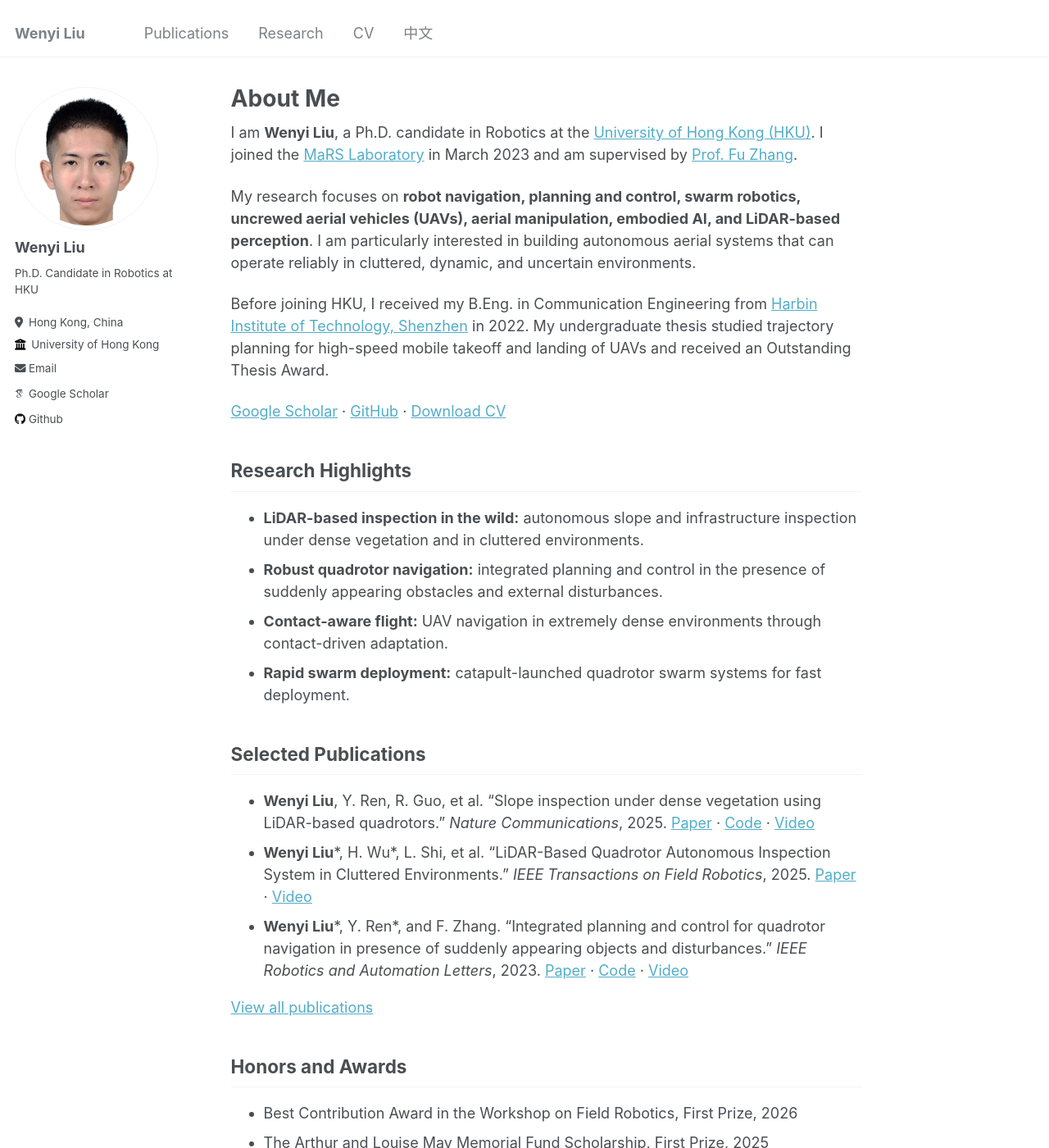
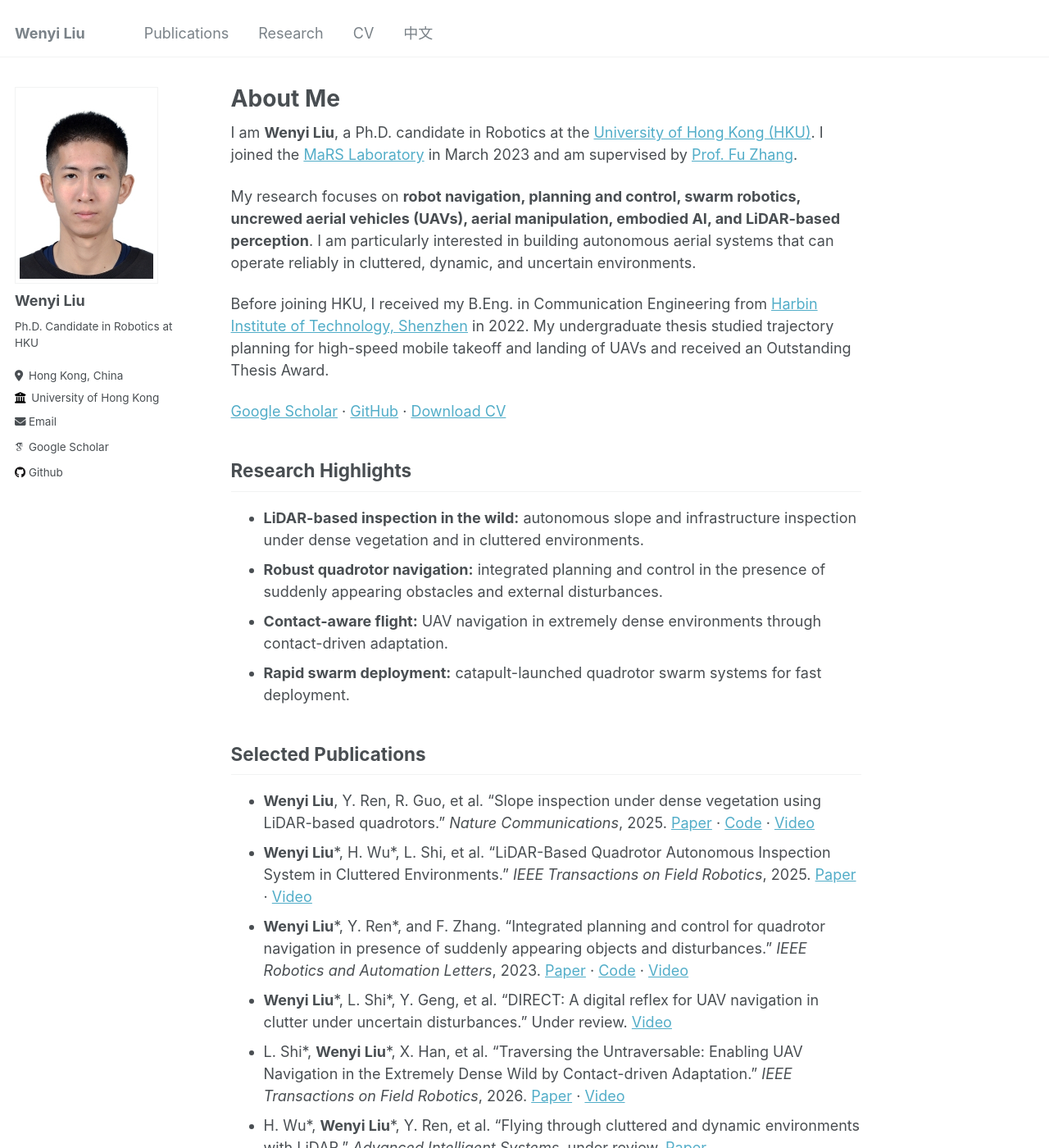
Before and after one commit to FENYUN323/liuwenyi.github.io, a Jekyll site: the page built from _pages/about.md, in a window 1280 px wide and 1400 px high. Shown: the whole window at 82% size. Built offline with Jekyll 4.4.1, drawn with Linux system fonts in a browser that asks for light colours; some web fonts are replaced; some of the changed text lies outside the part shown.

Commit message:
Update portrait and selected publications

```diff
--- a/_pages/about.md
+++ b/_pages/about.md
@@ -27,6 +27,11 @@ Before joining HKU, I received my B.Eng. in Communication Engineering from [Harb
 - **Wenyi Liu**, Y. Ren, R. Guo, et al. “Slope inspection under dense vegetation using LiDAR-based quadrotors.” *Nature Communications*, 2025. [Paper](https://www.nature.com/articles/s41467-025-62801-y) · [Code](https://github.com/hku-mars/slope_inspection) · [Video](https://www.bilibili.com/video/BV1P7e3zgEaa)
 - **Wenyi Liu**\*, H. Wu\*, L. Shi, et al. “LiDAR-Based Quadrotor Autonomous Inspection System in Cluttered Environments.” *IEEE Transactions on Field Robotics*, 2025. [Paper](https://ieeexplore.ieee.org/document/11145926) · [Video](https://www.bilibili.com/video/BV1rUawzgE9c)
 - **Wenyi Liu**\*, Y. Ren\*, and F. Zhang. “Integrated planning and control for quadrotor navigation in presence of suddenly appearing objects and disturbances.” *IEEE Robotics and Automation Letters*, 2023. [Paper](https://ieeexplore.ieee.org/abstract/document/10238764) · [Code](https://github.com/hku-mars/IPC) · [Video](https://www.bilibili.com/video/BV1NM4y117TH)
+- **Wenyi Liu**\*, L. Shi\*, Y. Geng, et al. “DIRECT: A digital reflex for UAV navigation in clutter under uncertain disturbances.” Under review. [Video](https://youtu.be/A1KgZRGSbpo)
+- L. Shi\*, **Wenyi Liu**\*, X. Han, et al. “Traversing the Untraversable: Enabling UAV Navigation in the Extremely Dense Wild by Contact-driven Adaptation.” *IEEE Transactions on Field Robotics*, 2026. [Paper](https://ieeexplore.ieee.org/document/11573071) · [Video](https://youtu.be/C_Iw6WcDexE)
+- H. Wu\*, **Wenyi Liu**\*, Y. Ren, et al. “Flying through cluttered and dynamic environments with LiDAR.” *Advanced Intelligent Systems*, under review. [Paper](https://arxiv.org/abs/2504.17569)
+
+\* Equal contribution.
 
 [View all publications]({{ site.baseurl }}/publications/)
 
--- a/_sass/_sidebar.scss
+++ b/_sass/_sidebar.scss
@@ -91,15 +91,13 @@
 
   img {
     width: 36px;
-    height: 36px;
+    height: auto;
     max-width: 175px;
-    object-fit: cover;
-    object-position: center 25%;
-    border-radius: 50%;
+    border-radius: 0;
 
     @include breakpoint($large) {
       width: 175px;
-      height: 175px;
+      height: auto;
       padding: 5px;
       border: 1px solid $border-color;
     }
```
Also changed, not shown: other parts of _pages/about.md (+0 -2 lines), _pages/chinese.md (+5 -2 lines).
